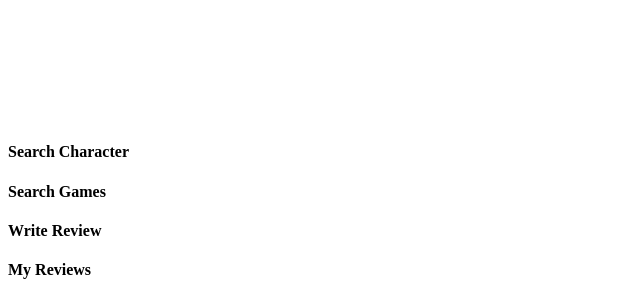
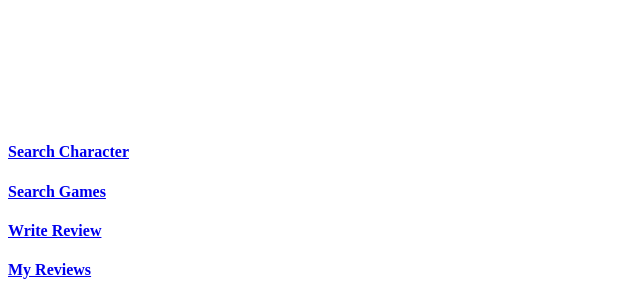
Before and after one commit to bbissing/nintendo-encyclopedia, a React app: page / in a window 1280 px wide. Shown: the part 2290-2590 px from the top of the page, without its empty margins (0-640 px from the left). Built offline with nearby package versions, Linux system fonts and the light colour scheme; the HTML template or start-up script is replaced by a standard one.

Commit message:
installed react-router. each card on the homepage now links to their own respective page.

```diff
--- a/client/src/components/App.jsx
+++ b/client/src/components/App.jsx
@@ -1,32 +1,20 @@
 import React, { useState, useEffect } from 'react';
-import logo from '../assets/nintendo-logo.png';
+import { Routes, Route } from 'react-router-dom';
+import HomePage from './Homepage.jsx';
+import SearchCharacter from './SearchCharacter.jsx';
+import SearchGames from './SearchGames.jsx';
+import WriteReview from './WriteReview.jsx';
+import MyReviews from './MyReviews.jsx';
 
 function App() {
   return (
-    <>
-      {/* <h1>Learn All About Your Favorite Nintendo Characters</h1> */}
-      <img className="nintendo_logo" src={logo} alt="nintendo logo"/>
-      <div className="first_row">
-        <div className="first_card">
-          <h4>Search Character</h4>
-          {/* <p>Lorem ipsum dolor sit amet, consectetur adipisicing elit. Ullam porro similique aliquid debitis ipsam soluta dolorum ipsa! Voluptate, suscipit iure.</p> */}
-        </div>
-        <div className="second_card">
-          <h4>Search Games</h4>
-          {/* <p>Lorem ipsum dolor sit amet, consectetur adipisicing elit. Ullam porro similique aliquid debitis ipsam soluta dolorum ipsa! Voluptate, suscipit iure.</p> */}
-        </div>
-      </div>
-      <div className="second_row">
-        <div className="third_card">
-          <h4>Write Review</h4>
-          {/* <p>Lorem ipsum dolor sit amet, consectetur adipisicing elit. Ullam porro similique aliquid debitis ipsam soluta dolorum ipsa! Voluptate, suscipit iure.</p> */}
-        </div>
-        <div className="fourth_card">
-          <h4>My Reviews</h4>
-          {/* <p>Lorem ipsum dolor sit amet, consectetur adipisicing elit. Ullam porro similique aliquid debitis ipsam soluta dolorum ipsa! Voluptate, suscipit iure.</p> */}
-        </div>
-      </div>
-    </>
+    <Routes>
+      <Route path="/" element={<HomePage />}/>
+      <Route path="/search_character" element={<SearchCharacter />}/>
+      <Route path="/search_games" element={<SearchGames />}/>
+      <Route path="/write_review" element={<WriteReview />}/>
+      <Route path="/my_reviews" element={<MyReviews />}/>
+    </Routes>
   )
 }
 
--- /dev/null
+++ b/client/src/components/HomePage.jsx
@@ -0,0 +1,45 @@
+import React, { useState, useEffect } from 'react';
+import { Link } from 'react-router-dom';
+import logo from '../assets/nintendo-logo.png';
+
+function HomePage() {
+  // const [newDestination, linkClicked] = useState('');
+
+  // const handleClick = (event) => {
+  //   event.preventDefault();
+  //   console.log(event.target.innerText);
+  //   linkClicked(event.target.innerText);
+  // }
+
+  return (
+    <>
+      <img className="nintendo_logo" src={logo} alt="nintendo logo"/>
+      <div className="first_row">
+        <Link to="/search_character">
+          <div className="first_card">
+            <h4>Search Character</h4>
+          </div>
+        </Link>
+        <Link to="/search_games">
+          <div className="second_card">
+            <h4>Search Games</h4>
+          </div>
+        </Link>
+      </div>
+      <div className="second_row">
+        <Link to="/write_review">
+          <div className="third_card">
+            <h4>Write Review</h4>
+          </div>
+        </Link>
+        <Link to="/my_reviews">
+          <div className="fourth_card">
+            <h4>My Reviews</h4>
+          </div>
+        </Link>
+      </div>
+    </>
+  )
+}
+
+export default HomePage;
--- /dev/null
+++ b/client/src/components/MyReviews.jsx
@@ -0,0 +1,12 @@
+import React, { useState, useEffect } from 'react';
+
+function MyReviews() {
+
+  return (
+    <>
+      <h4>My Reviews</h4>
+    </>
+  )
+}
+
+export default MyReviews;
--- /dev/null
+++ b/client/src/components/SearchCharacter.jsx
@@ -0,0 +1,12 @@
+import React, { useState, useEffect } from 'react';
+
+function SearchCharacter() {
+
+  return (
+    <>
+      <h4>Search Character</h4>
+    </>
+  )
+}
+
+export default SearchCharacter;
--- /dev/null
+++ b/client/src/components/SearchGames.jsx
@@ -0,0 +1,12 @@
+import React, { useState, useEffect } from 'react';
+
+function SearchGames() {
+
+  return (
+    <>
+      <h4>Search Games</h4>
+    </>
+  )
+}
+
+export default SearchGames;
--- /dev/null
+++ b/client/src/components/WriteReview.jsx
@@ -0,0 +1,12 @@
+import React, { useState, useEffect } from 'react';
+
+function WriteReview() {
+
+  return (
+    <>
+      <h4>Write Review</h4>
+    </>
+  )
+}
+
+export default WriteReview;
--- a/client/src/index.jsx
+++ b/client/src/index.jsx
@@ -1,6 +1,13 @@
 import React from 'react';
 import ReactDOM from 'react-dom/client';
 import App from './components/App.jsx';
+import { BrowserRouter } from 'react-router-dom';
 
 const root = ReactDOM.createRoot(document.getElementById('root'));
-root.render(<App />);
+root.render(
+  <React.StrictMode>
+    <BrowserRouter>
+      <App />
+    </BrowserRouter>
+  </React.StrictMode>
+);
--- a/package.json
+++ b/package.json
@@ -24,7 +24,8 @@
     "dotenv": "^16.0.3",
     "express": "^4.18.2",
     "react": "^18.2.0",
-    "react-dom": "^18.2.0"
+    "react-dom": "^18.2.0",
+    "react-router-dom": "^6.10.0"
   },
   "devDependencies": {
     "@babel/cli": "^7.21.0",
```
Also changed, not shown: 1 other file (tests, documents, lock files or other folders).
